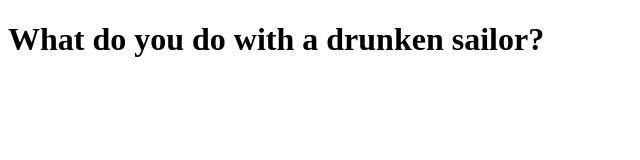
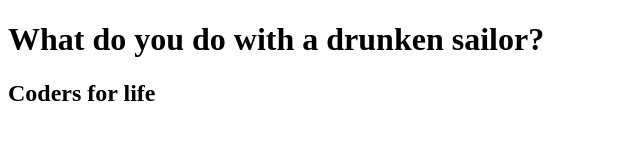
Before and after one commit to IanHogan1922/nachos, a plain HTML site: page index.html in a window 1280 px wide. Shown: the whole page, without its empty margins (0-640 px from the left). Drawn offline with Linux system fonts and the light colour scheme.

Commit message:
Added an h2 tag

```diff
--- a/index.html
+++ b/index.html
@@ -6,6 +6,7 @@
 </head>
 <body>
 <h1>What do you do with a drunken sailor?</h1>
+<h2>Coders for life</h2>
 
 </body>
 </html>
```
